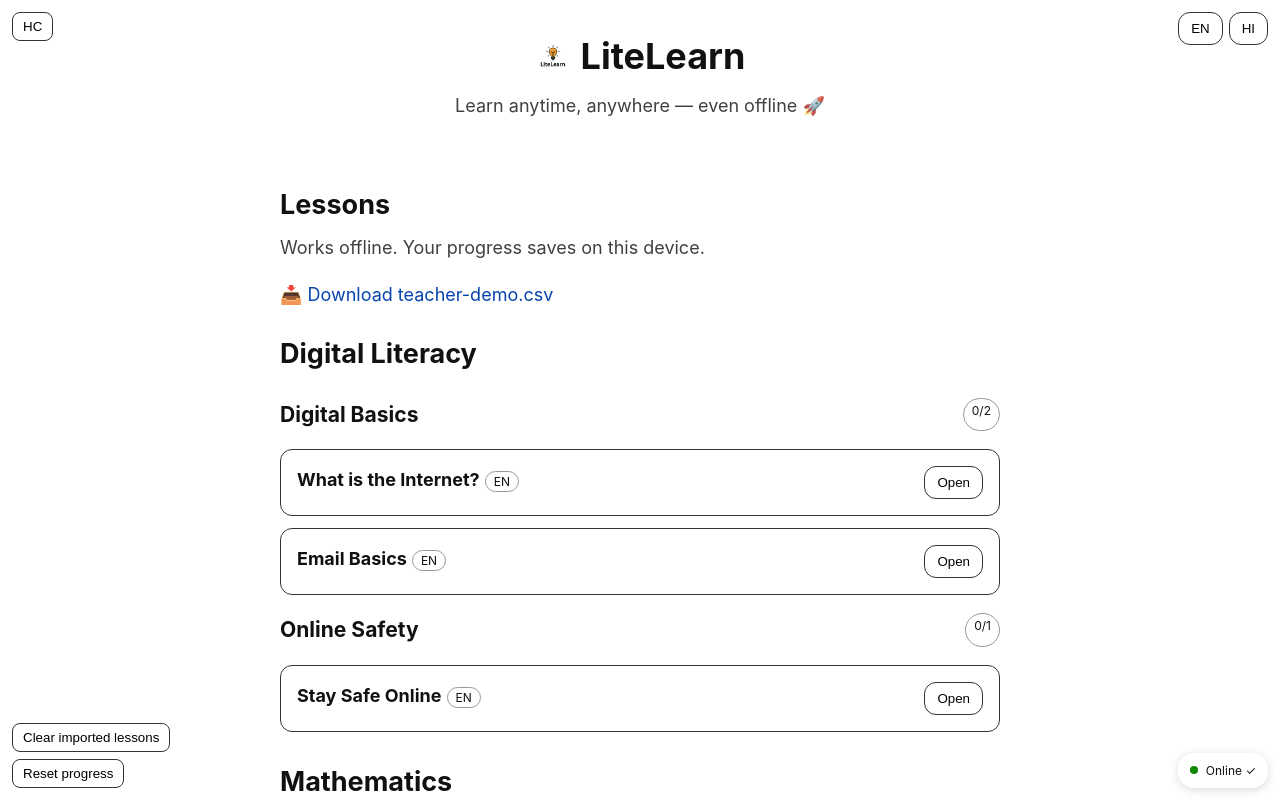
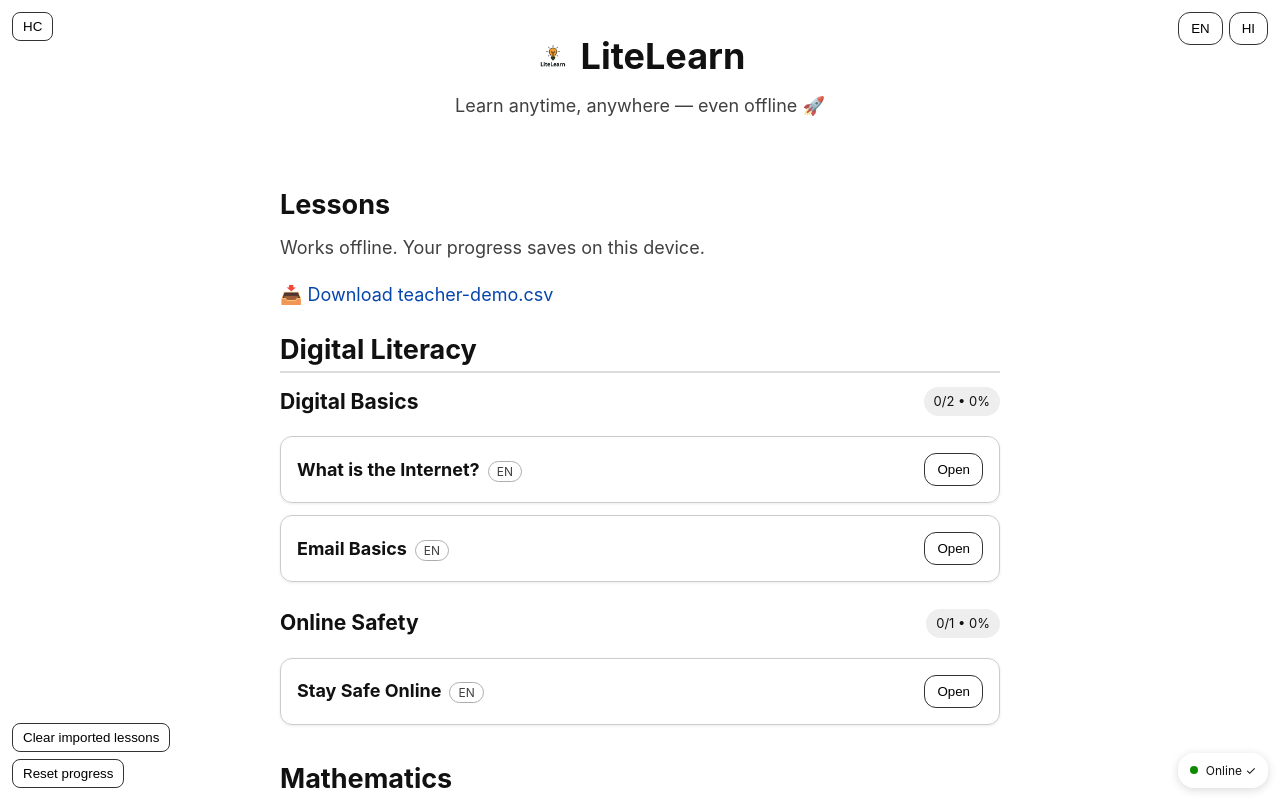
Before and after one commit to SartajVirdi/LiteLearn, a React (Create React App) app in the folder litelearn/: page /lesson/1 in a window 1280 px wide. Shown: the top 800 px of the page. Built offline with nearby package versions, Linux system fonts and the light colour scheme.

Commit message:
final update

```diff
--- a/litelearn/src/components/LessonList.js
+++ b/litelearn/src/components/LessonList.js
@@ -1,3 +1,4 @@
+// src/components/LessonList.js
 import React, { useEffect, useMemo, useState } from "react";
 import { Link } from "react-router-dom";
 import { loadPacks } from "../packLoader";
@@ -7,33 +8,35 @@ import { dueNow } from "../adapt";
 import TeacherImport from "./TeacherImport";
 
 export default function LessonList() {
-  const [packs, setPacks] = useState([]);
-  const [imports, setImports] = useState([]);
+  const [lessons, setLessons] = useState([]);
   const [loading, setLoading] = useState(true);
   const currentLang = getLang();
 
   useEffect(() => {
-    // Load both from storage
-    const cachedPacks = JSON.parse(localStorage.getItem("litelearn_packs") || "[]");
-    const cachedImports = JSON.parse(localStorage.getItem("litelearn_imports") || "[]");
+    // 1) Load cached lessons first
+    const cached = localStorage.getItem("litelearn_lessons");
+    if (cached) {
+      try {
+        setLessons(JSON.parse(cached));
+        setLoading(false);
+      } catch {
+        /* ignore bad cache */
+      }
+    }
 
-    if (cachedPacks.length) setPacks(cachedPacks);
-    if (cachedImports.length) setImports(cachedImports);
-    if (cachedPacks.length || cachedImports.length) setLoading(false);
-
-    // Always refresh packs
+    // 2) Fetch packs and update cache
     loadPacks()
       .then((ls) => {
-        setPacks(ls);
-        localStorage.setItem("litelearn_packs", JSON.stringify(ls));
+        setLessons(ls);
+        localStorage.setItem("litelearn_lessons", JSON.stringify(ls));
       })
-      .catch(() => { /* offline fallback */ })
+      .catch(() => {
+        // keep cache if fetch fails (offline etc.)
+      })
       .finally(() => setLoading(false));
   }, []);
 
-  const lessons = [...packs, ...imports];
-
-  // Filter by language
+  // Filter by language, fallback to English
   const toShow = useMemo(() => {
     const filtered = lessons.filter((l) => (l.language || "").toLowerCase() === currentLang);
     return filtered.length ? filtered : lessons.filter((l) => (l.language || "").toLowerCase() === "en");
@@ -47,6 +50,9 @@ export default function LessonList() {
       </div>
     );
   }
+
+  // Translate "Later" → "बाद में" if Hindi is active
+  const laterLabel = currentLang === "hi" ? "बाद में" : "Later";
 
   return (
     <div style={{ maxWidth: 720, margin: "24px auto", padding: 16 }}>
@@ -66,9 +72,10 @@ export default function LessonList() {
         </a>
       </p>
 
-      {/* Group by Subject -> Chapter */}
+      {/* Group lessons by Subject → Chapter */}
       {(() => {
         const subjects = new Map();
+
         for (const l of toShow) {
           const sId = l.subjectId || "general";
           const sTitle = l.subjectTitle || "General";
@@ -84,34 +91,116 @@ export default function LessonList() {
         const done = (lesson) => isCompleted(lesson);
 
         return [...subjects.entries()].map(([sId, subj]) => (
-          <section key={sId} style={{ marginBottom: 28 }}>
-            <h2>{subj.title}</h2>
+          <section key={sId} style={{ marginBottom: 32 }}>
+            <h2 style={{ margin: "8px 0 12px", borderBottom: "2px solid #ddd" }}>{subj.title}</h2>
+
             {[...subj.chapters.entries()].map(([cId, chap]) => {
-              chap.items.sort((a, b) => (a.order ?? 999) - (b.order ?? 999));
+              chap.items.sort(
+                (a, b) => (a.order ?? 999) - (b.order ?? 999) || a.title.localeCompare(b.title)
+              );
               const completed = chap.items.filter(done).length;
               const total = chap.items.length;
+              const pct = Math.round((completed / Math.max(1, total)) * 100);
+
               return (
-                <article key={cId} style={{ marginBottom: 18 }}>
-                  <div style={{ display: "flex", justifyContent: "space-between", marginBottom: 8 }}>
+                <article key={cId} style={{ marginBottom: 24 }}>
+                  <div
+                    style={{
+                      display: "flex",
+                      justifyContent: "space-between",
+                      alignItems: "center",
+                      marginBottom: 8,
+                    }}
+                  >
                     <h3 style={{ margin: 0 }}>{chap.title}</h3>
-                    <span style={{ fontSize: 12, border: "1px solid #999", borderRadius: 999, padding: "2px 8px" }}>
-                      {completed}/{total}
+                    <span
+                      style={{
+                        fontSize: 13,
+                        padding: "4px 10px",
+                        borderRadius: 999,
+                        background: "#eee",
+                      }}
+                      aria-label={`Chapter progress ${completed} of ${total}`}
+                    >
+                      {completed}/{total} • {pct}%
                     </span>
                   </div>
+
                   <ul style={{ listStyle: "none", padding: 0 }}>
                     {chap.items.map((l) => {
                       const dueKey = `${l.id}-q1`;
+                      const isDue = dueNow(dueKey);
+                      const completedFlag = done(l);
+
                       return (
-                        <li key={l.id} className="card" style={{ border: "1px solid #333", borderRadius: 12, padding: 16, marginBottom: 12 }}>
-                          <div style={{ display: "flex", justifyContent: "space-between" }}>
+                        <li
+                          key={l.id}
+                          className="card"
+                          style={{
+                            border: "1px solid #ccc",
+                            borderRadius: 12,
+                            padding: 16,
+                            marginBottom: 12,
+                            boxShadow: "0 1px 3px rgba(0,0,0,0.08)",
+                            opacity: isDue ? 1 : 0.55,
+                          }}
+                        >
+                          <div
+                            style={{
+                              display: "flex",
+                              justifyContent: "space-between",
+                              alignItems: "center",
+                              flexWrap: "wrap",
+                              gap: 10,
+                            }}
+                          >
                             <div>
-                              <strong>{l.title}</strong>{" "}
-                              <span style={{ fontSize: 12, border: "1px solid #999", borderRadius: 999, padding: "2px 8px" }}>
+                              <strong>{l.title}</strong>
+                              <span
+                                style={{
+                                  marginLeft: 8,
+                                  fontSize: 12,
+                                  padding: "2px 8px",
+                                  border: "1px solid #999",
+                                  borderRadius: 999,
+                                  opacity: 0.8,
+                                }}
+                              >
                                 {(l.language || "").toUpperCase()}
                               </span>
+                              {completedFlag && (
+                                <span
+                                  style={{
+                                    marginLeft: 8,
+                                    fontSize: 12,
+                                    padding: "2px 8px",
+                                    background: "#5c5",
+                                    color: "#fff",
+                                    borderRadius: 999,
+                                  }}
+                                >
+                                  ✓ Completed
+                                </span>
+                              )}
+                              {!isDue && !completedFlag && (
+                                <span
+                                  style={{
+                                    marginLeft: 8,
+                                    fontSize: 12,
+                                    padding: "2px 8px",
+                                    background: "#aaa",
+                                    color: "#fff",
+                                    borderRadius: 999,
+                                  }}
+                                  title="Scheduled later by adaptive practice"
+                                >
+                                  {laterLabel}
+                                </span>
+                              )}
                             </div>
-                            <Link to={`/lesson/${l.id}`}>
-                              <button>Open</button>
+
+                            <Link to={`/lesson/${l.id}`} style={{ textDecoration: "none" }}>
+                              <button aria-label={`Open lesson ${l.title}`}>Open</button>
                             </Link>
                           </div>
                         </li>
@@ -125,12 +214,12 @@ export default function LessonList() {
         ));
       })()}
 
-      {/* Teacher CSV Importer */}
+      {/* Teacher CSV Import */}
       <TeacherImport
         onAdd={(generated) => {
-          const updated = [...imports, ...generated];
-          setImports(updated);
-          localStorage.setItem("litelearn_imports", JSON.stringify(updated));
+          const next = [...lessons, ...generated];
+          setLessons(next);
+          localStorage.setItem("litelearn_lessons", JSON.stringify(next));
         }}
       />
     </div>
```
